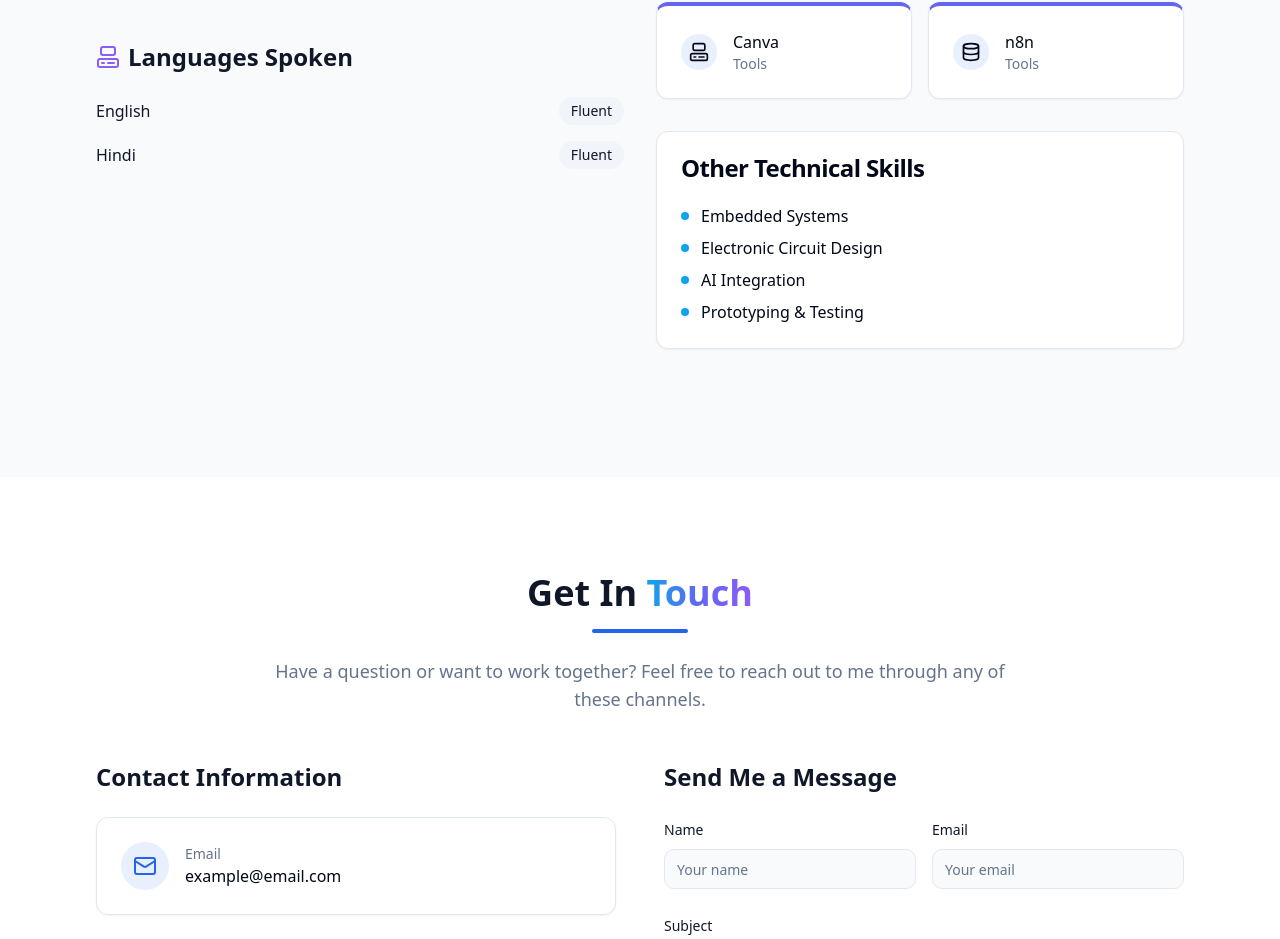
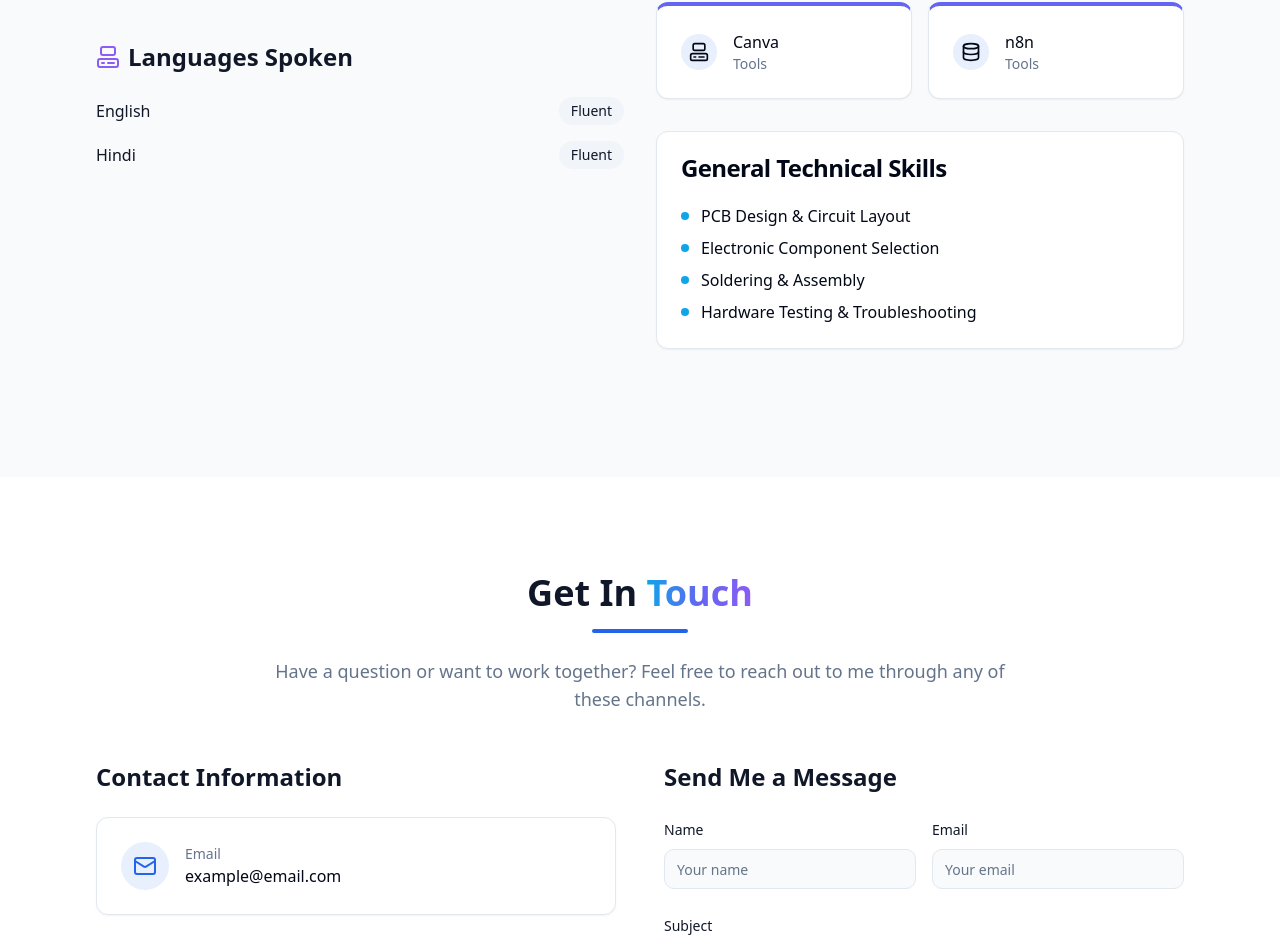
Before and after one commit to Kalaiselvan004/kalaiselvan-ai-portfolio, a React (Vite) app: page / in a window 1280 px wide. Shown: the part 3725-4664 px from the top of the page. Built offline with nearby package versions, Linux system fonts and the light colour scheme.

Commit message:
Refactor: Update skills section
Modify the "Other Technical Skills" section to include more general technical skills instead of AI or IT-specific skills.

```diff
--- a/src/components/SkillsSection.tsx
+++ b/src/components/SkillsSection.tsx
@@ -1,7 +1,7 @@
 
 import { Card, CardContent, CardHeader, CardTitle } from "@/components/ui/card";
 import { Progress } from "@/components/ui/progress";
-import { Code, Computer, Github, Database, FileText } from "lucide-react";
+import { Code, Computer, Github, Database, FileText, Tool, Wrench, Compass } from "lucide-react";
 import { cn } from "@/lib/utils";
 
 export default function SkillsSection() {
@@ -88,25 +88,25 @@ export default function SkillsSection() {
 
             <Card className="mt-8">
               <CardHeader>
-                <CardTitle>Other Technical Skills</CardTitle>
+                <CardTitle>General Technical Skills</CardTitle>
               </CardHeader>
               <CardContent>
                 <ul className="space-y-2">
                   <li className="flex items-center">
                     <div className="h-2 w-2 rounded-full bg-theme-blue mr-3"></div>
-                    <span>Embedded Systems</span>
+                    <span>PCB Design & Circuit Layout</span>
                   </li>
                   <li className="flex items-center">
                     <div className="h-2 w-2 rounded-full bg-theme-blue mr-3"></div>
-                    <span>Electronic Circuit Design</span>
+                    <span>Electronic Component Selection</span>
                   </li>
                   <li className="flex items-center">
                     <div className="h-2 w-2 rounded-full bg-theme-blue mr-3"></div>
-                    <span>AI Integration</span>
+                    <span>Soldering & Assembly</span>
                   </li>
                   <li className="flex items-center">
                     <div className="h-2 w-2 rounded-full bg-theme-blue mr-3"></div>
-                    <span>Prototyping & Testing</span>
+                    <span>Hardware Testing & Troubleshooting</span>
                   </li>
                 </ul>
               </CardContent>
```
